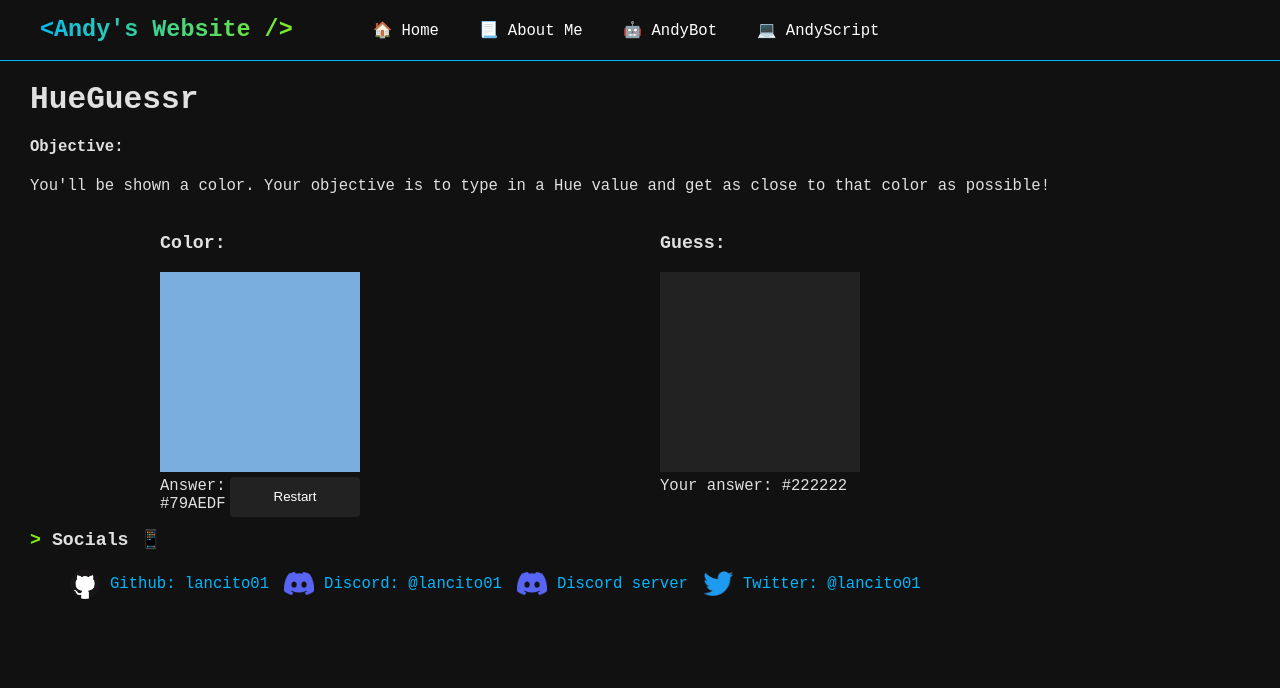
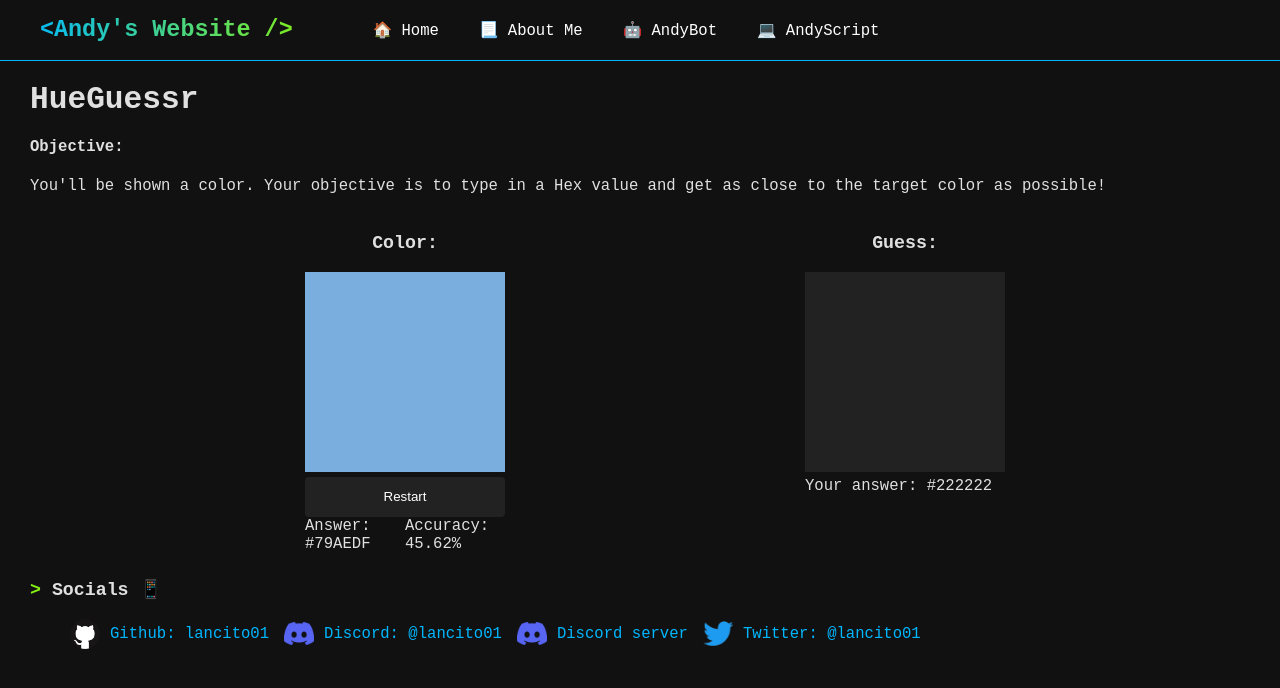
Before and after one commit to Lancito01/lancito01.dev, a React (Vite) app: page /games/hueguessr in a window 1280 px wide. Both pictures are taken after a click on the button "Guess". Shown: the top 688 px of the page. Built offline with nearby package versions, Linux system fonts and the light colour scheme.

Commit message:
added accuracy score, centered some stuff, removed unnecessary margin

```diff
--- a/src/Routes/HueGuessr.jsx
+++ b/src/Routes/HueGuessr.jsx
@@ -11,10 +11,11 @@ const HueGuessr = () => {
         return result
     }
 
-    const [color, setColor] = useState(generateRandomHue())
-    const [guessedColor, setGuessedColor] = useState('#222222')
-    const [hueGuess, setHueGuess] = useState('#222222')
-    const [guessed, setGuessed] = useState(false)
+    const [color, setColor] = useState(generateRandomHue());
+    const [guessedColor, setGuessedColor] = useState('#222222');
+    const [hueGuess, setHueGuess] = useState('#222222');
+    const [guessed, setGuessed] = useState(false);
+    const [accuracy, setAccuracy] = useState(0);
 
     const getNewColor = () => {
         setColor(generateRandomHue())
@@ -32,6 +33,30 @@ const HueGuessr = () => {
         e.preventDefault()
         setGuessedColor(hueGuess)
         setGuessed(true)
+        setAccuracy(calculateAccuracy(color, hueGuess))
+    }
+
+    const hexToRgb = (hex) => {
+        let fullHex = hex;
+        if (hex.length === 4) { // for shorter hex values e.g. #fff or #000
+            fullHex = hex.split('');
+            fullHex = fullHex[0] + fullHex[1] + fullHex[1] + fullHex[2] + fullHex[2] + fullHex[3] + fullHex[3];
+        }
+        const r = parseInt(fullHex.slice(1, 3), 16);
+        const g = parseInt(fullHex.slice(3, 5), 16);
+        const b = parseInt(fullHex.slice(5, 7), 16);
+        return { r, g, b };
+    }
+
+    const calculateAccuracy = (color, targetColor) => {
+        const colorRgb = hexToRgb(color)
+        const targetColorRgb = hexToRgb(targetColor)
+        const rDiff = Math.abs(colorRgb.r - targetColorRgb.r)
+        const gDiff = Math.abs(colorRgb.g - targetColorRgb.g)
+        const bDiff = Math.abs(colorRgb.b - targetColorRgb.b)
+        const totalDiff = rDiff + gDiff + bDiff
+        const accuracy = 100 - (totalDiff / 765 * 100)
+        return accuracy.toFixed(2)
     }
 
     return (
@@ -39,20 +64,23 @@ const HueGuessr = () => {
             <h1>HueGuessr</h1>
             <div className="description">
                 <h4>Objective:</h4>
-                <p>You&apos;ll be shown a color. Your objective is to type in a Hue value and get as close to that color as possible!</p>
+                <p>You&apos;ll be shown a color. Your objective is to type in a Hex value and get as close to the target color as possible!</p>
             </div>
             <div className='game'>
                 <div className='hint'>
                     <h3>Color:</h3>
                     <div className='color-box' style={{ backgroundColor: color }}></div>
                     <div className='answer'>
-                        {guessed && (<p>Answer: {color}</p>)}
                         {guessed && (<button className='restart-button' onClick={() => {
                             setGuessed(false)
                             getNewColor()
                             setGuessedColor('#222222')
                             setHueGuess('#222222')
                         }}>Restart</button>)}
+                        {guessed && (<div className='stats'>
+                            <p>Answer: {color}</p>
+                            <p>Accuracy: {accuracy}%</p>
+                        </div>)}
                     </div>
                 </div>
                 <div className='input'>
@@ -69,7 +97,6 @@ const HueGuessr = () => {
                     </div>
                 </div>
             </div>
-
         </div>
     )
 }
--- a/src/Routes/HueGuessr.scss
+++ b/src/Routes/HueGuessr.scss
@@ -4,7 +4,7 @@
         display: flex;
         margin: 0 auto;
         justify-content: space-evenly;
-        height: 300px;
+        height: 350px;
         width: 90%;
         max-width: 1000px;
 
@@ -15,25 +15,23 @@
         }
 
         .hint {
+            display: flex;
+            flex-direction: column;
+            align-items: center;
             padding: 5px;
             width: 50%;
 
             .answer {
                 padding-top: 5px;
                 display: flex;
+                flex-direction: column;
                 justify-content: space-between;
                 width: 100%;
                 max-width: 200px;
 
-                p {
-                    margin: 0;
-                    width: 30%;
-                }
-
                 .restart-button {
                     margin: 0;
                     width: 100%;
-                    width: 65%;
                     height: 40px;
                     border-radius: 4px;
                     background-color: #222222;
@@ -45,12 +43,25 @@
                         cursor: pointer;
                     }
                 }
+
+                .stats {
+                    display: flex;
+                    width: 100%;
+
+                    p {
+                        margin: 0;
+                        width: 50%;
+                    }
+                }
             }
         }
 
         .input {
             padding: 5px;
             width: 50%;
+            display: flex;
+            flex-direction: column;
+            align-items: center;
 
             .submit-guess {
                 padding-top: 5px;
```
